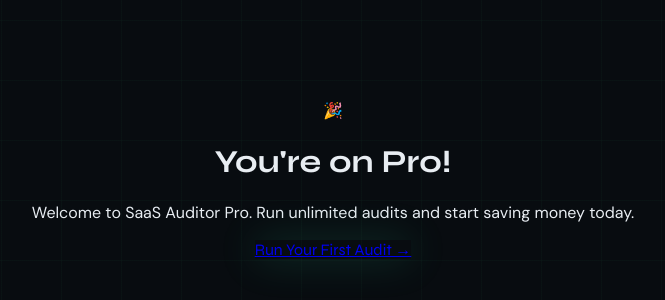
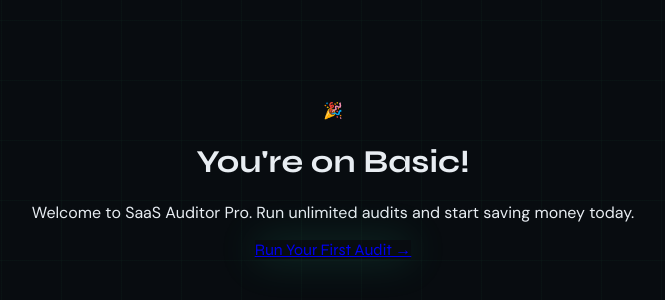
Before and after one commit to SaasAuditorPro/saas-auditor-pro, a Next.js app in the folder saas-auditor-pro/: page /success in a window 1280 px wide. Shown: the part 228-528 px from the top of the page, without its empty margins (307-972 px from the left). Built offline with nearby package versions, Linux system fonts and the light colour scheme.

Commit message:
Update page.tsx
you're on basic message update

```diff
--- a/saas-auditor-pro/app/success/page.tsx
+++ b/saas-auditor-pro/app/success/page.tsx
@@ -6,7 +6,7 @@
       <div className="max-w-md w-full text-center">
         <div className="text-5xl mb-6">🎉</div>
         <h1 className="font-syne font-extrabold text-3xl text-white mb-3">
-          You&apos;re on Pro!
+          You&apos;re on Basic!
         </h1>
         <p className="font-dm text-zinc-400 mb-8">
           Welcome to SaaS Auditor Pro. Run unlimited audits and start saving money today.
```
